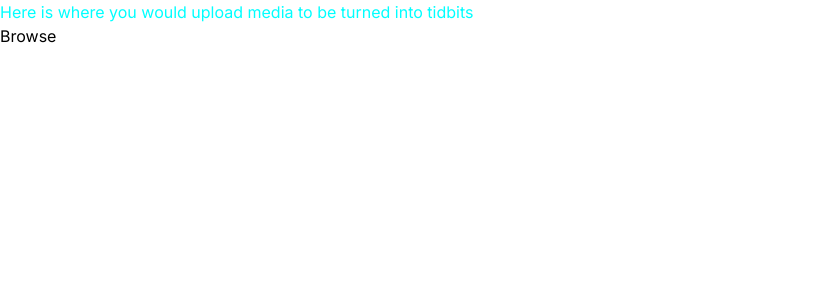
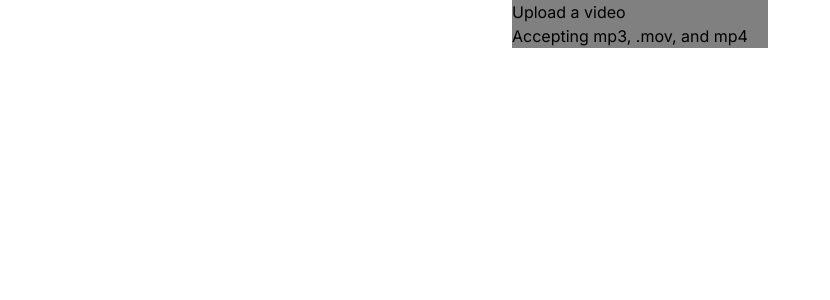
Before and after one commit to dylanvu/Tidbits, a Next.js app in the folder frontend/: page / in a window 1280 px wide. Shown: the top 300 px of the page, without its empty margins (0-830 px from the left). Built offline with nearby package versions, Linux system fonts and the light colour scheme.

Commit message:
file upload kinda done but not functional

```diff
--- a/frontend/src/app/page.tsx
+++ b/frontend/src/app/page.tsx
@@ -1,19 +1,19 @@
 "use client";
 
-import { useRouter } from "next/navigation";
 import styles from "@/styles/pages/Home.module.sass";
 
 export default function Home() {
-    const router = useRouter();
-
     return (
         <main>
             <div className={styles.test}>
-                Here is where you would upload media to be turned into tidbits
+                <input type="file" hidden id="file-btn" />
+                <label htmlFor="file-btn" style={{ cursor: "pointer" }}>
+                    {/* add image here */}
+                    <img />
+                    <div>Upload a video</div>
+                    <div>Accepting mp3, .mov, and mp4</div>
+                </label>
             </div>
-            <button type="button" onClick={() => router.push("/browse")}>
-                Browse
-            </button>
         </main>
     );
 }
--- a/frontend/src/styles/pages/Home.module.sass
+++ b/frontend/src/styles/pages/Home.module.sass
@@ -1,4 +1,6 @@
-$primary-color: aqua
+$primary-color: gray
 
 .test
-    color: $primary-color
+    background-color: $primary-color
+    margin-left: 40%
+    margin-right: 40%
```
